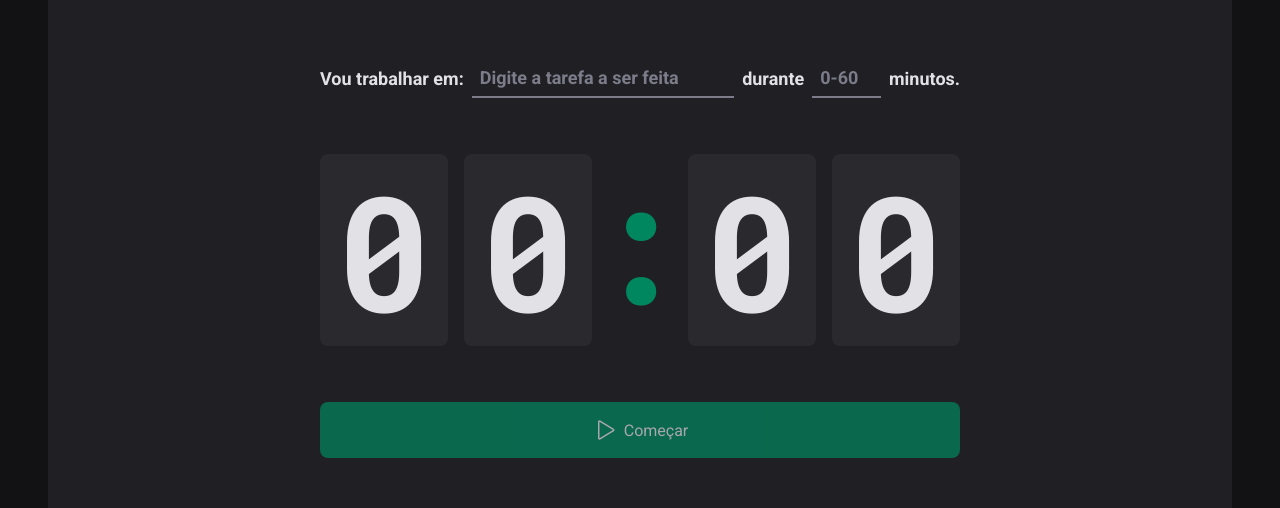
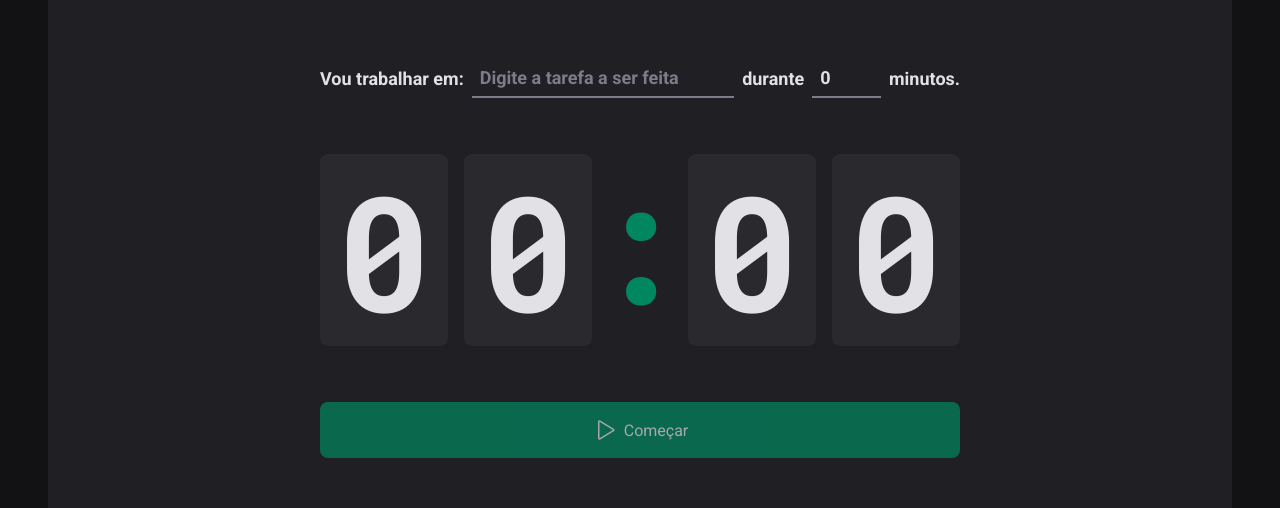
Before and after one commit to atailo/Curso-Ignite-Rocketseat---modulo-2, a React (Vite) app: page / in a window 1280 px wide. Shown: the part 166-674 px from the top of the page. Built offline with nearby package versions, Linux system fonts and the light colour scheme.

Commit message:
formularios ok

```diff
--- a/package.json
+++ b/package.json
@@ -10,13 +10,16 @@
     "lint": "npx eslint src --ext .ts,.tsx"
   },
   "dependencies": {
+    "@hookform/resolvers": "^2.9.10",
     "@rocketseat/eslint-config": "^1.1.3",
     "eslint": "^8.31.0",
     "phosphor-react": "^1.4.1",
     "react": "^18.2.0",
     "react-dom": "^18.2.0",
+    "react-hook-form": "^7.41.5",
     "react-router-dom": "^6.6.2",
-    "styled-components": "^5.3.6"
+    "styled-components": "^5.3.6",
+    "zod": "^3.20.2"
   },
   "devDependencies": {
     "@types/react": "^18.0.26",
--- a/src/pages/home/index.tsx
+++ b/src/pages/home/index.tsx
@@ -1,4 +1,11 @@
 import { Play } from 'phosphor-react'
+// react-hook-form é uma biblioteca para validacao de formularios do react, que possui algumas funcionalidades mas que trab em conjunto com outras, que no caso deste sistema usa a biblioteca zod
+import { useForm } from 'react-hook-form'
+// zodResolver é uma função importada do @hookform/resolvers/zod que serve para integrar o react-hook-form com a bilioteca zod
+import { zodResolver } from '@hookform/resolvers/zod'
+// zod é a biblioteca de integracao com o react-hook-form. para chamar deve se usar o * para importar tudo pois ela não esporta suas funçoes por defaut.
+import * as zod from 'zod'
+// Aqui estamos importando os componentes de estilo do arquivo styles.ts que estilizam as tags que usamos neste componente.
 import {
   CountdownContainer,
   FormContainer,
@@ -8,17 +15,58 @@
   StartCountdownButton,
   TaskInput,
 } from './styles'
+import { useState } from 'react'
+
+// A const abaixo cria um objeto de validacao com o zod para validar os campos dos formulário.
+
+const newCycleFormValidationSchema = zod.object({
+  task: zod.string().min(1, 'informe a tarefa !'),
+  minutesAmount: zod
+    .number()
+    .min(5, 'O ciclo precisa ser de no mínimo 5 minutos.')
+    .max(60, 'O ciclo deve ser de no máximo 60 minutos.'),
+})
+
+// Este tipo abaixo usa o objeto acima e extrai dele os tipos de cada campo, para que sejam usados como parametros no zodResolver abaixo.
+type NewCycleFormData = zod.infer<typeof newCycleFormValidationSchema>
 
 export function Home() {
+  const [] = useState()
+
+
+  // A const abaixo usa o useForm passando como parâmetro para ela um resolver que usa o zodResolver para validar os campos. O tipo a ser usado pelo useForme é o NewCycleFormData, fazendo com o que o resolver já saiba o tipo de dados que esta validando. ex: abaixo estou validando os campos task e minutesAmount e ao passa o tipo NewCycleFormData o zod já sabe que task é string e minutesamount é número.
+  const { register, handleSubmit, watch, reset } = useForm<NewCycleFormData>({
+    resolver: zodResolver(newCycleFormValidationSchema),
+    defaultValues: {
+      task: '',
+      minutesAmount: 0,
+    },
+  })
+  // Esta função é para ser usada para gerenciar o que ocorre quando o usuário submete os dados do formulário.
+  function handleCreateNewCycle(data: NewCycleFormData) {
+    console.log(data)
+    reset()
+  }
+  function handleCreateNewCycleError() {
+    console.log(Error)
+  }
+
+  const task = watch('task')
+  const inSubmitDisabled = !task
   return (
     <HomeContainer>
-      <form action="">
+      {/* Abaixo ao fazer o submit do form está sendo chamada a função do React Hook Form que precisa de um parâmetro que é uma função, podendo tb receber outro parâmetro no caso de erro que tambem é uma função, mas neste caso não precisa tipas, pois a função apenas retorna um erro, não retorna dados.    */}
+      <form
+        action=""
+        onSubmit={handleSubmit(handleCreateNewCycle, handleCreateNewCycleError)}
+      >
         <FormContainer>
           <label htmlFor="task">Vou trabalhar em:</label>
           <TaskInput
             list="task-suggestions"
             placeholder="Digite a tarefa a ser feita"
             id="task"
+            {...register('task')}
           />
 
           <datalist id="task-suggestions">
@@ -36,6 +84,7 @@
             step={5}
             min={5}
             max={60}
+            {...register('minutesAmount', { valueAsNumber: true })}
           />
 
           <span>minutos.</span>
@@ -49,7 +98,7 @@
           <span>0</span>
         </CountdownContainer>
 
-        <StartCountdownButton disabled type="submit">
+        <StartCountdownButton disabled={inSubmitDisabled} type="submit">
           <Play size={24} />
           Começar
         </StartCountdownButton>
```
Also changed, not shown: 1 other file (tests, documents, lock files or other folders).
